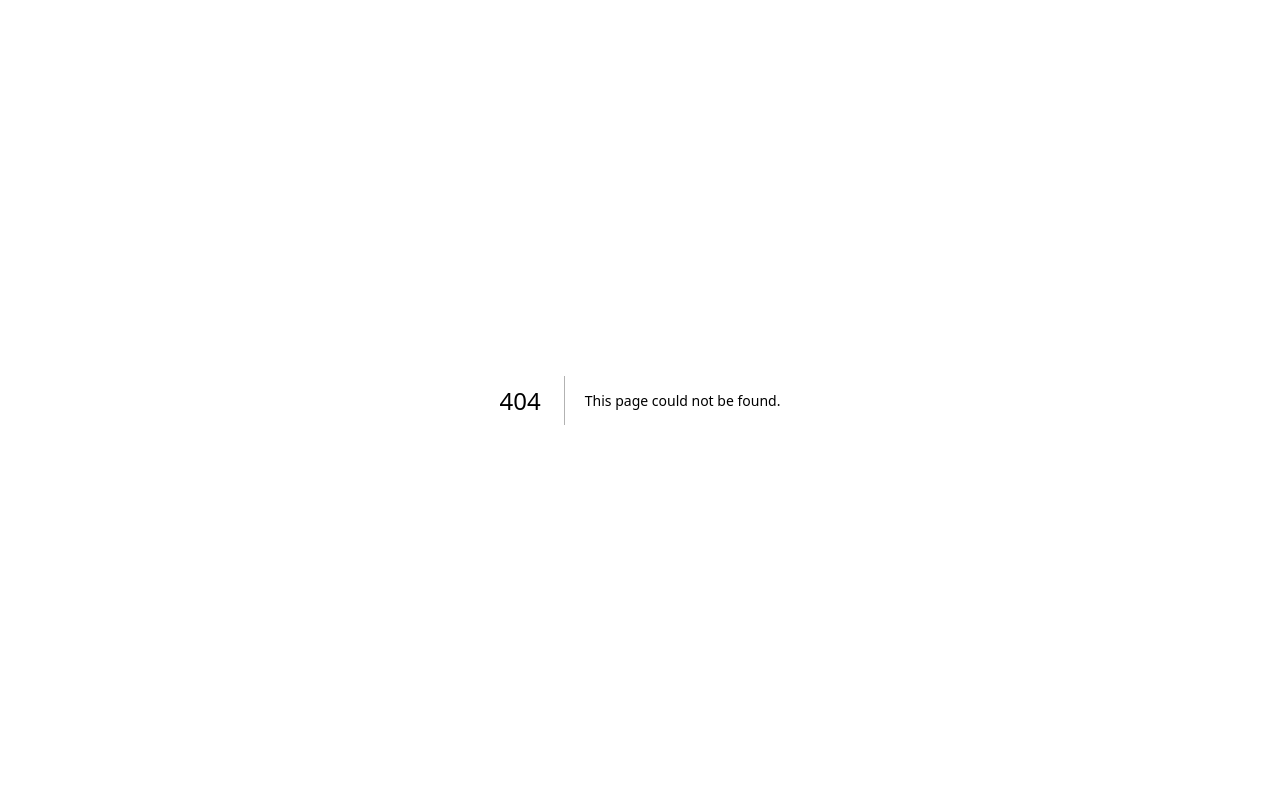
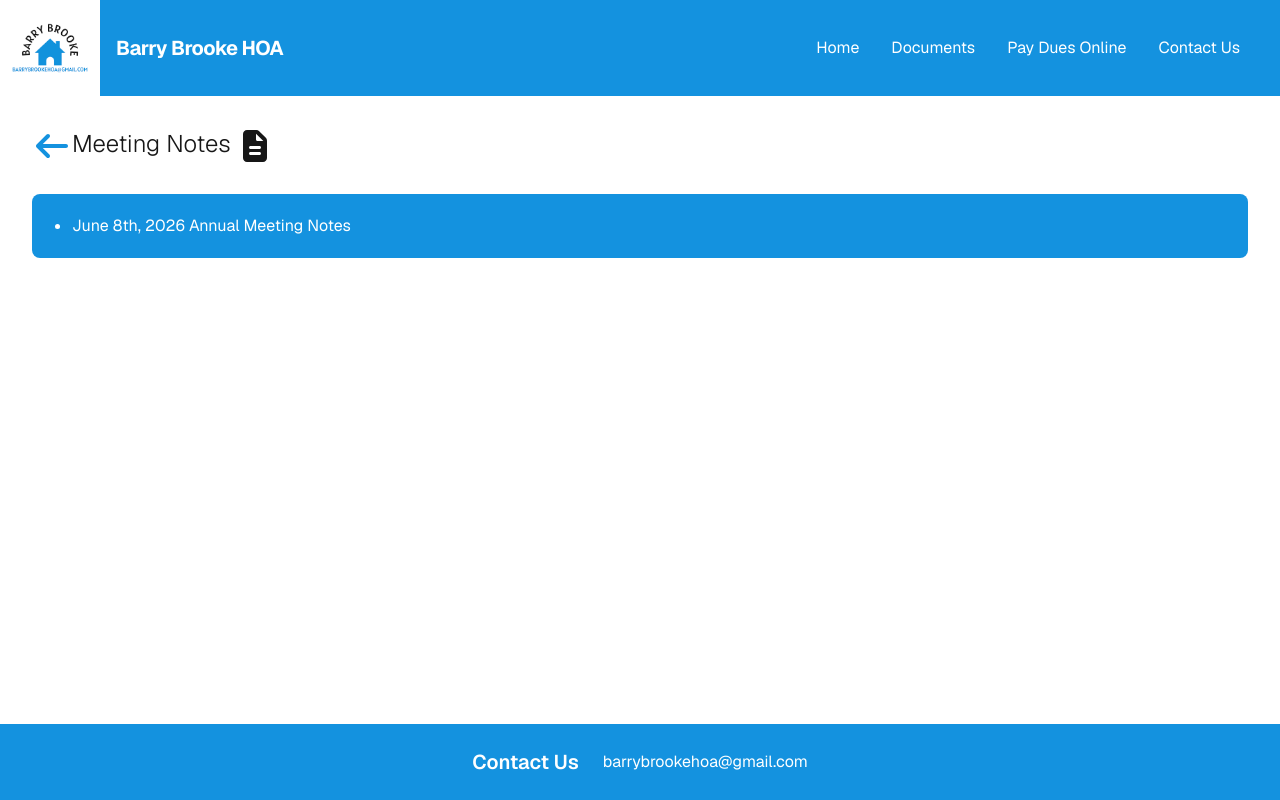
Before and after one commit to dduderstadt/barrybrookehoa, a Next.js app: page /documents/meeting-notes in a window 1280 px wide. Before the commit this address had no page. Built offline with nearby package versions, Linux system fonts and the light colour scheme.

Commit message:
Add Meeting Notes, make Documents a generic page to list C&R and other documents (meeting notes); each Documents sub-page has a back arrow to navigate the user back one page

```diff
--- /dev/null
+++ b/src/app/documents/candr/page.tsx
@@ -0,0 +1,27 @@
+"use client";
+import dynamic from "next/dynamic";
+import Footer from "@/components/Footer";
+import Navbar from "@/components/Navbar";
+import Link from "next/link";
+import { FontAwesomeIcon } from "@fortawesome/react-fontawesome";
+import { faArrowLeft } from "@fortawesome/free-solid-svg-icons";
+
+const PdfViewer = dynamic(() => import("./PdfViewer"), { ssr: false });
+
+export default function Documents() {
+    return (
+        <div className="min-h-screen flex flex-col font-[family-name:var(--font-geist-sans)]">
+            <Navbar />
+            <main className="flex-grow grid gap-8 grid-cols-1 bg-white p-3 sm:p-8 content-start">
+                <div>
+                  <Link href="/documents" aria-label="Back to Documents">
+                    <FontAwesomeIcon icon={faArrowLeft} size="2xl" className="text-brand hover:text-brand/70" aria-hidden="true" />
+                  </Link>
+                </div>
+                <h2 className="text-center text-2xl font-light">Covenants &amp; Restrictions</h2>
+                <PdfViewer />
+            </main>
+            <Footer />
+        </div>
+    );
+}
--- /dev/null
+++ b/src/app/documents/meeting-notes/page.tsx
@@ -0,0 +1,48 @@
+import Navbar from "@/components/Navbar";
+import Footer from "@/components/Footer";
+import Link from "next/link";
+import { FontAwesomeIcon } from "@fortawesome/react-fontawesome";
+import { faFileLines, faArrowLeft } from "@fortawesome/free-solid-svg-icons";
+
+interface MeetingNotesEntry {
+  date: string;
+  label: string;
+  file: string;
+}
+
+const meetingNotes: MeetingNotesEntry[] = [
+  { date: "2026-06-08", label: "June 8th, 2026 Annual Meeting Notes", file: "HOA Meeting 2026-06-08.pdf" },
+];
+
+export default function MeetingNotesPage() {
+  return (
+    <div className="min-h-screen flex flex-col font-[family-name:var(--font-geist-sans)]">
+      <Navbar />
+      <main className="flex-grow grid gap-8 grid-cols-1 bg-white p-3 sm:p-8 content-start">
+        <div>
+          <Link href="/documents" aria-label="Back to Documents">
+            <FontAwesomeIcon icon={faArrowLeft} size="2xl" className="text-brand hover:text-brand/70" aria-hidden="true" />
+          </Link>
+          <h2 className="text-2xl font-light inline">Meeting Notes</h2>{" "}
+          <FontAwesomeIcon icon={faFileLines} size="2xl" aria-hidden="true" />
+        </div>
+        <div className="bg-brand p-4 rounded-lg text-white text-[14px] md:text-[16px] leading-8">
+          <ul className="list-disc ml-6">
+            {meetingNotes.map((entry) => (
+              <li key={entry.date} className="hover:underline">
+                <a
+                  href={`/assets/${encodeURIComponent(entry.file)}`}
+                  target="_blank"
+                  rel="noopener noreferrer"
+                >
+                  {entry.label}
+                </a>
+              </li>
+            ))}
+          </ul>
+        </div>
+      </main>
+      <Footer />
+    </div>
+  );
+}
--- a/src/app/documents/page.tsx
+++ b/src/app/documents/page.tsx
@@ -1,17 +1,23 @@
-"use client";
-import dynamic from "next/dynamic";
+import Navbar from "@/components/Navbar";
 import Footer from "@/components/Footer";
-import Navbar from "@/components/Navbar";
+import { FontAwesomeIcon } from "@fortawesome/react-fontawesome";
+import { faFolder } from "@fortawesome/free-solid-svg-icons";
 
-const PdfViewer = dynamic(() => import("./PdfViewer"), { ssr: false });
-
-export default function Documents() {
+export default function DocumentsPage() {
   return (
     <div className="min-h-screen flex flex-col font-[family-name:var(--font-geist-sans)]">
       <Navbar />
       <main className="flex-grow grid gap-8 grid-cols-1 bg-white p-3 sm:p-8 content-start">
-                <h2 className="text-center text-2xl font-light pt-10">Covenants &amp; Restrictions</h2>
-                <PdfViewer />
+        <div>
+          <h2 className="text-2xl font-light inline">Documents</h2>{" "}
+          <FontAwesomeIcon icon={faFolder} size="2xl" aria-hidden="true" />
+        </div>
+        <div className="bg-brand p-4 rounded-lg text-white text-[14px] md:text-[16px] leading-8">
+          <ul className="list-disc ml-6">
+            <li className="hover:underline"><a href="/documents/candr">Covenants &amp; Restrictions</a></li>
+            <li className="hover:underline"><a href="/documents/meeting-notes">Meeting Notes</a></li>
+          </ul>
+        </div>
       </main>
       <Footer />
     </div>
--- a/src/app/page.tsx
+++ b/src/app/page.tsx
@@ -65,7 +65,8 @@ export default function Home() {
         </div>
         <div className="bg-brand p-4 rounded-lg text-white text-[14px] md:text-[16px] leading-8">
           <ul className="list-disc ml-6">
-            <li className="hover:underline"><a href="/documents">Covenant Restrictions and Bylaws</a></li>
+            <li className="hover:underline"><a href="/documents/candr">Covenants &amp; Restrictions</a></li>
+            <li className="hover:underline"><a href="/documents/meeting-notes">Meeting Notes</a></li>
           </ul>
         </div>
       </main>
--- a/src/components/Navbar.tsx
+++ b/src/components/Navbar.tsx
@@ -24,7 +24,7 @@ export default function Navbar() {
                 </button>
                 <div className="hidden md:flex items-center mr-6">
                     <Link className="text-base px-4 py-2 leading-none rounded-full hover:bg-white hover:text-brand" href="/">Home</Link>
-                    <Link className="text-base px-4 py-2 leading-none rounded-full hover:bg-white hover:text-brand" href="/documents">C&amp;Rs</Link>
+                    <Link className="text-base px-4 py-2 leading-none rounded-full hover:bg-white hover:text-brand" href="/documents">Documents</Link>
                     <Link className="text-base px-4 py-2 leading-none rounded-full hover:bg-white hover:text-brand" href="https://app.autobooks.co/pay/barry-brooke-homeowners-assoc" target="_blank" rel="noopener noreferrer">Pay Dues Online</Link>
                     <Link className="text-base px-4 py-2 leading-none rounded-full hover:bg-white hover:text-brand" href="mailto:barrybrookehoa@gmail.com">Contact Us</Link>
                 </div>
```
Also changed, not shown: public/assets/grass-bg.jpg (deleted), src/app/documents/candr/PdfViewer.tsx (renamed from src/app/documents/PdfViewer.tsx), 1 other file (tests, documents, lock files or other folders). Lines whose indentation alone changed are shown as unchanged.
